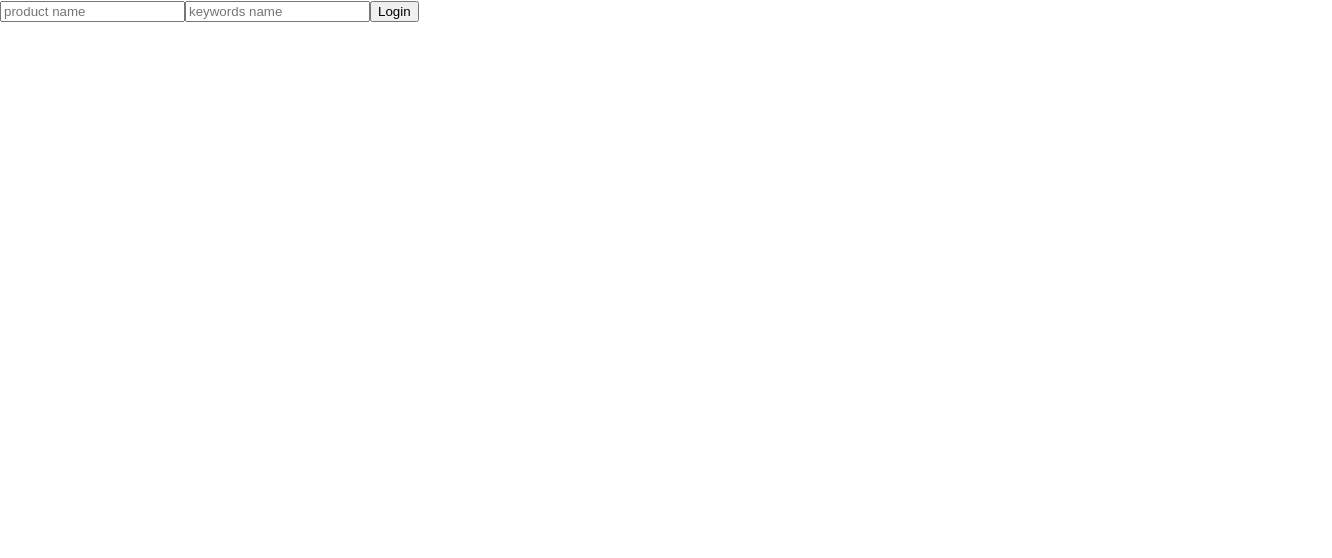
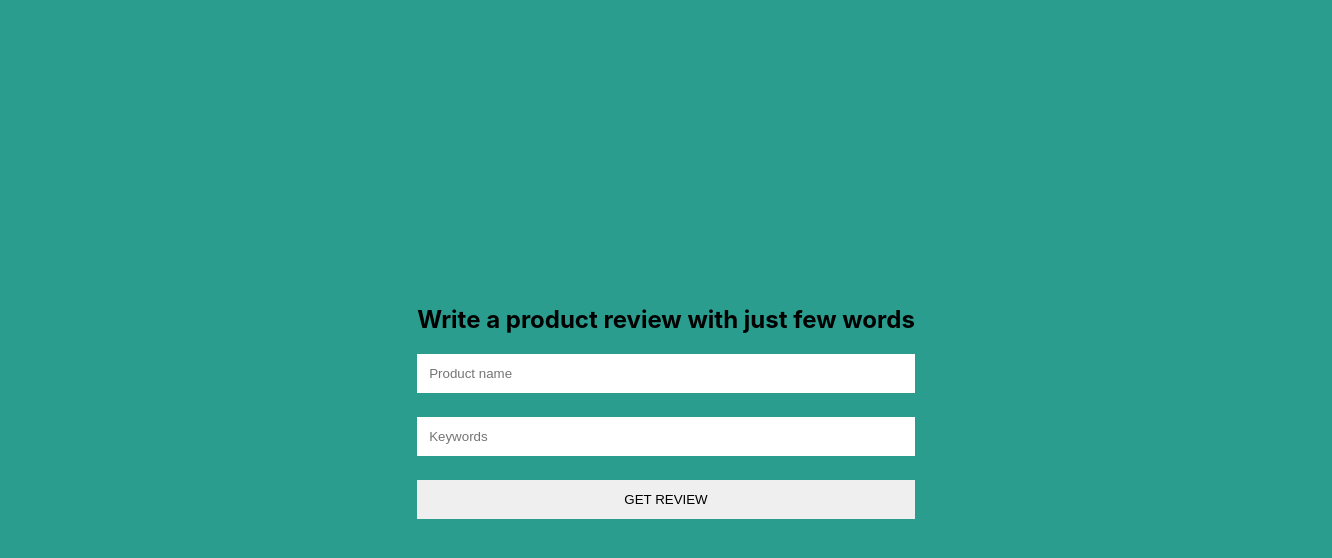
Before and after one commit to kiranhpe/review-writer, a React (Create React App) app in the folder client/: page / in a window 1280 px wide. Shown: the top 558 px of the page, 1332 px wide, since content can reach past the window. Built offline with nearby package versions, Linux system fonts and the light colour scheme.

Commit message:
Added styles

```diff
--- a/client/src/App.css
+++ /dev/null
@@ -1,38 +0,0 @@
-.App {
-  text-align: center;
-}
-
-.App-logo {
-  height: 40vmin;
-  pointer-events: none;
-}
-
-@media (prefers-reduced-motion: no-preference) {
-  .App-logo {
-    animation: App-logo-spin infinite 20s linear;
-  }
-}
-
-.App-header {
-  background-color: #282c34;
-  min-height: 100vh;
-  display: flex;
-  flex-direction: column;
-  align-items: center;
-  justify-content: center;
-  font-size: calc(10px + 2vmin);
-  color: white;
-}
-
-.App-link {
-  color: #61dafb;
-}
-
-@keyframes App-logo-spin {
-  from {
-    transform: rotate(0deg);
-  }
-  to {
-    transform: rotate(360deg);
-  }
-}
--- a/client/src/App.js
+++ b/client/src/App.js
@@ -1,17 +1,18 @@
-import logo from "./logo.svg";
-import "./App.css";
-import React, { useEffect, useState } from "react";
+import "./App.scss";
+import React, { useState } from "react";
 import axios from "axios";
 
 const App = () => {
   const [productName, setProductName] = useState("");
   const [keywords, setKeywords] = useState("");
 
+  const [disableButton, setDisableButton] = useState(false);
   const [review, setReview] = useState("");
 
   const handleLogin = (event) => {
     event.preventDefault();
-    console.log(productName, keywords);
+    if (productName !== "" && keywords !== "") {
+      setDisableButton(true);
       const headers = {
         "Content-Type": "application/json",
       };
@@ -19,11 +20,16 @@ const App = () => {
       const payload = {
         productName: productName,
         keywords: keywords,
+      };
+      axios
+        .post("/review", payload, { headers: headers })
+        .then((reviewResponse) => {
+          setReview(reviewResponse.data.choices[0].text);
+          navigator.clipboard.writeText('review');
+        });
+    } else {
+      return;
     }
-    axios.post("/review", payload, {headers: headers}).then(reviewResponse => {
-      console.log(reviewResponse.data);
-      setReview(reviewResponse.data.choices[0].text)
-    })
   };
 
   const handleProductChange = (e) => {
@@ -35,12 +41,13 @@ const App = () => {
   };
 
   return (
-    <div>
-      <form>
+    <div className="container">
+      <form className="review-form">
+        <h2>Write a product review with just few words</h2>
         <input
           type="text"
           name="product_name"
-          placeholder="product name"
+          placeholder="Product name"
           value={productName}
           onChange={handleProductChange}
         />
@@ -48,15 +55,17 @@ const App = () => {
         <input
           type="text"
           name="keywords"
-          placeholder="keywords name"
+          placeholder="Keywords"
           value={keywords}
           onChange={handleKeywords}
         />
         <button type="button" onClick={handleLogin}>
-          Login
+          Get Review
         </button>
       </form>
+      <div className="review-contaier">
         <p>{review}</p>
+      </div>
     </div>
   );
 };
--- /dev/null
+++ b/client/src/App.scss
@@ -0,0 +1,36 @@
+.container {
+    background-color: #2a9d8f;
+    display: flex;
+    padding: 52px;
+    flex-direction: column;
+    align-items: center;
+    justify-content: center;
+    width: calc(100vw - 52px);
+    height: calc(100vh - 52px);
+    .review-form {
+        display: flex;
+        flex-direction: column;
+        text-align: center;
+
+        input {
+            margin-bottom: 24px;
+            padding: 12px;
+            border: none;
+            outline: none;
+            min-width: 300px;
+        }
+
+        button {
+            outline: none;
+            border: none;
+            padding: 12px;
+            text-transform: uppercase;
+            cursor: pointer;
+        }
+    }
+
+    .review-contaier {
+        margin-top: 32px;
+        background-color: #d8e2dc;
+    }
+}
--- a/package.json
+++ b/package.json
@@ -15,5 +15,8 @@
     "axios": "^0.23.0",
     "dotenv": "^10.0.0",
     "express": "^4.17.1"
+  },
+  "devDependencies": {
+    "sass": "^1.43.3"
   }
 }
```
Also changed, not shown: 1 other file (tests, documents, lock files or other folders). Lines whose indentation alone changed are shown as unchanged.
